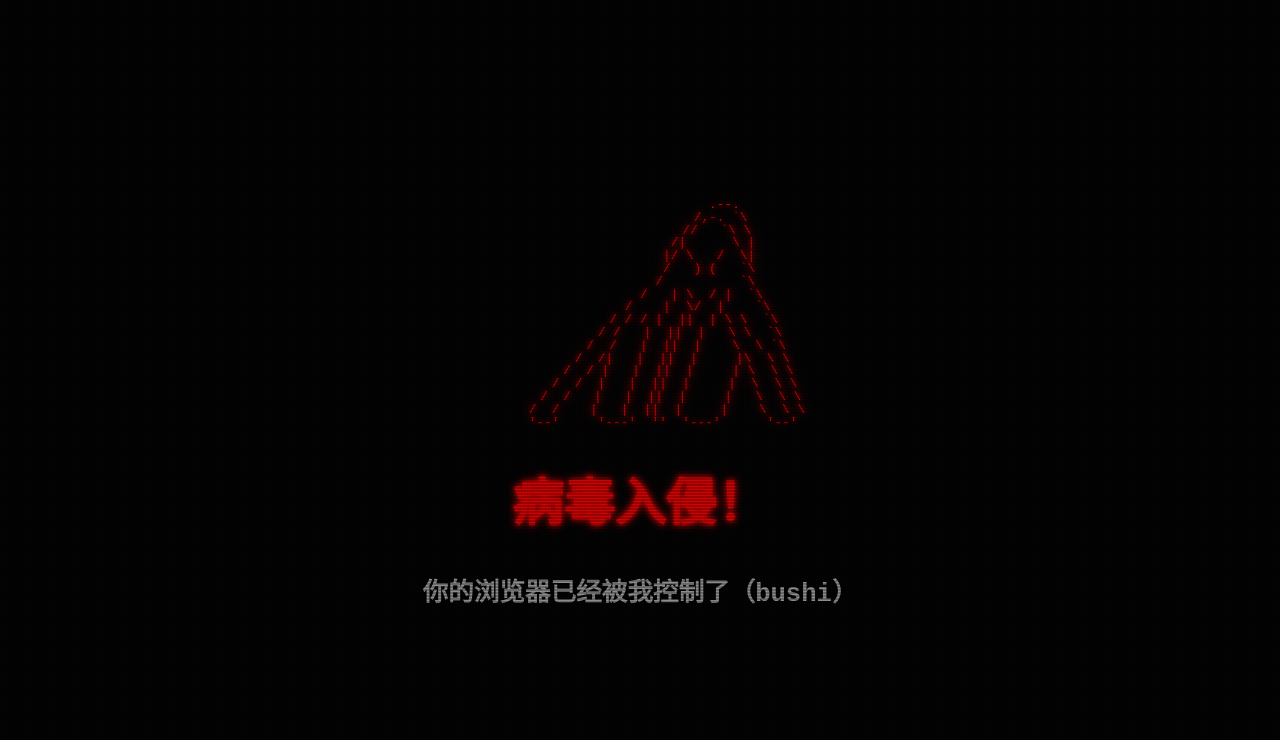
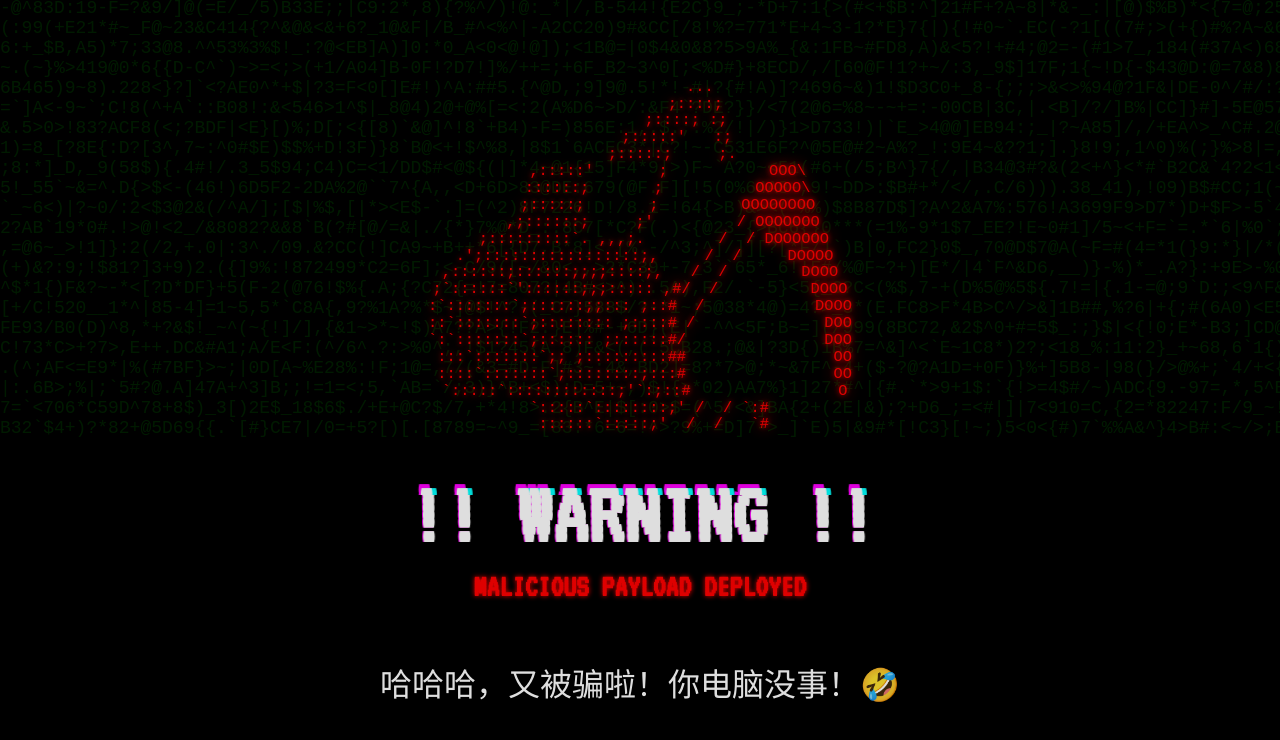
Before and after one commit to xzwnbkkk/xzwsrepository, a plain HTML site: page virus.html in a window 1280 px wide. Drawn offline with Linux system fonts and the light colour scheme.

Commit message:
Update virus.html

```diff
--- a/virus.html
+++ b/virus.html
@@ -4,51 +4,166 @@
   <meta charset="UTF-8">
   <title>!!! SYSTEM COMPROMISED !!!</title>
   <style>
-    body { background: #000; color: #f00; font-family: 'Courier New', Courier, monospace; overflow: hidden; display: flex; align-items: center; justify-content: center; height: 100vh; text-align: center; }
-    .container { animation: flicker 1.5s infinite alternate, shake 0.2s infinite; }
-    pre { font-size: 1vw; /* 字体大小随屏幕宽度变化 */ line-height: 1; text-shadow: 0 0 5px #f00, 0 0 10px #f00, 0 0 20px #f00; }
-    h1 { font-size: 4vw; margin-top: 20px; text-shadow: 0 0 5px #f00, 0 0 10px #f00; }
-    h2 { font-size: 2vw; color: #fff; margin-top: 10px; animation: flicker 2s infinite alternate 0.5s; }
-    /* 屏幕扫描线效果 */
-    body::after { content: " "; display: block; position: absolute; top: 0; left: 0; bottom: 0; right: 0; background: linear-gradient(rgba(18, 16, 16, 0) 50%, rgba(0, 0, 0, 0.25) 50%), linear-gradient(90deg, rgba(255, 0, 0, 0.06), rgba(0, 255, 0, 0.02), rgba(0, 0, 255, 0.06)); background-size: 100% 3px, 3px 100%; z-index: 2; pointer-events: none; animation: scanlines 5s linear infinite; }
-    @keyframes flicker {
+    @import url('https://fonts.googleapis.com/css2?family=VT323&display=swap');
+
+    body {
+      background: #000;
+      color: #f00;
+      font-family: 'VT323', monospace; /* 换一个更复古的像素风字体 */
+      overflow: hidden;
+      margin: 0;
+      padding: 0;
+    }
+
+    /* 新增：后台滚动代码效果 */
+    #background-text {
+      position: fixed;
+      top: -100%;
+      left: 0;
+      width: 100%;
+      height: 200%;
+      color: #0F0; /* 绿色代码 */
+      opacity: 0.1;
+      font-size: 18px;
+      z-index: 1;
+      user-select: none;
+      animation: scroll-up 20s linear infinite;
+    }
+
+    .container {
+      position: relative;
+      z-index: 10;
+      display: flex;
+      flex-direction: column;
+      align-items: center;
+      justify-content: center;
+      height: 100vh;
+      text-align: center;
+      animation: screen-flicker 1.5s infinite alternate, screen-shake 0.2s infinite;
+    }
+
+    /* 新的骷髅头样式 */
+    pre.skull {
+      font-size: 1.2vw; /* 随屏幕宽度自适应 */
+      line-height: 1.1;
+      text-shadow: 0 0 5px #f00, 0 0 15px #f00;
+      margin-bottom: 20px;
+    }
+
+    /* 酷炫的Glitch故障风标题 */
+    .glitch {
+      font-size: 7vw;
+      font-weight: bold;
+      position: relative;
+      color: #fff;
+      text-shadow: 0.05em 0 0 #00fffc, -0.025em -0.05em 0 #ff00fe, 0.025em 0.05em 0 #fec400;
+      animation: glitch-anim 1s infinite linear alternate-reverse;
+    }
+    .glitch::before, .glitch::after {
+      content: attr(data-text);
+      position: absolute;
+      top: 0; left: 0; width: 100%; height: 100%;
+      background: #000; overflow: hidden; clip: rect(0, 900px, 0, 0);
+    }
+    .glitch::before { left: -2px; text-shadow: 1px 0 #00fffc; animation: glitch-anim-2 1.5s infinite linear alternate-reverse; }
+    .glitch::after { left: 2px; text-shadow: -1px 0 #ff00fe; animation: glitch-anim-3 2s infinite linear alternate-reverse; }
+
+    h2 {
+      font-size: 2.5vw;
+      color: #f00;
+      text-shadow: 0 0 5px #f00;
+      margin-top: 10px;
+    }
+
+    /* 最后的真相，延迟出现 */
+    .punchline {
+        font-size: 2.5vw;
+        color: #fff;
+        margin-top: 30px;
+        opacity: 0;
+        animation: reveal-punchline 1s forwards;
+        animation-delay: 1.5s; /* 延迟1.5秒再出现 */
+    }
+
+    /* --- 动画关键帧 --- */
+    @keyframes scroll-up {
+      from { top: -100%; }
+      to { top: 0%; }
+    }
+    @keyframes screen-flicker {
       0%, 100% { opacity: 1; }
-      50% { opacity: 0.6; }
+      50% { opacity: 0.7; }
     }
-    @keyframes shake {
+    @keyframes screen-shake {
       0%, 100% { transform: translateX(0); }
-      50% { transform: translateX(2px); }
+      50% { transform: translateX(3px); }
     }
-    @keyframes scanlines {
-      from { background-position: 0 0; }
-      to { background-position: 0 100%; }
+    @keyframes reveal-punchline {
+        from { opacity: 0; transform: scale(0.5); }
+        to { opacity: 1; transform: scale(1); }
     }
+    @keyframes glitch-anim {
+      0% { clip: rect(42px, 9999px, 44px, 0); transform: skew(0.5deg); }
+      10% { clip: rect(17px, 9999px, 96px, 0); transform: skew(0.8deg); }
+      20% { clip: rect(81px, 9999px, 63px, 0); transform: skew(0.4deg); }
+      30% { clip: rect(25px, 9999px, 73px, 0); transform: skew(0.2deg); }
+      40% { clip: rect(48px, 9999px, 59px, 0); transform: skew(0.7deg); }
+      50% { clip: rect(65px, 9999px, 119px, 0); transform: skew(0.1deg); }
+      60% { clip: rect(92px, 9999px, 130px, 0); transform: skew(0.9deg); }
+      70% { clip: rect(15px, 9999px, 40px, 0); transform: skew(0.3deg); }
+      80% { clip: rect(70px, 9999px, 95px, 0); transform: skew(0.6deg); }
+      90% { clip: rect(35px, 9999px, 80px, 0); transform: skew(0.0deg); }
+      100% { clip: rect(42px, 9999px, 44px, 0); transform: skew(0.5deg); }
+    }
+    @keyframes glitch-anim-2 { 0% { clip: rect(65px, 9999px, 119px, 0); transform: skew(0.5deg); } 100% { clip: rect(65px, 9999px, 119px, 0); transform: skew(0.5deg); } }
+    @keyframes glitch-anim-3 { 0% { clip: rect(25px, 9999px, 73px, 0); transform: skew(0.2deg); } 100% { clip: rect(25px, 9999px, 73px, 0); transform: skew(0.2deg); } }
   </style>
 </head>
 <body>
+
+  <!-- 后台滚动代码 -->
+  <pre id="background-text"></pre>
+
   <div class="container">
-    <pre>
-                      .--.
-                     /,-. `\
-                    //   `\ \
-                   /|      \ |
-                  |/ \   /  \|
-                  /   ) (   `\
-                 /          `\
-                /   | \  / |  `\
-               /    |  \/  |    `\
-              / / / |  ||  | \ \  `\
-             / /   |  ||  |   \ \  `\
-            /  /   |  ||  |    \  \ `\
-           /  /|   |  ||  |     |\  \ \
-          /  / |   |  ||  |     | \  \ \
-         /  /  |   |  ||  |     |  \  \ \
-        /  /   |   |  ||  |     |   \  \ \
-       /  /    |   |  ||  |     |    \  \ \
-      '--'     '---'  ''  '---'      '--'
+    <pre class="skull">
+             ...
+            ;::::;
+          ;::::; :;
+        ;:::::'   :;
+       ;:::::;     ;.
+      ,:::::'       ;           OOO\
+      ::::::;       ;          OOOOO\
+      ;:::::;       ;         OOOOOOOO
+     ,;::::::;     ;'         / OOOOOOO
+   ;:::::::::`. ,,,;.        /  / DOOOOOO
+ .';:::::::::::::::::;,     /  /     DOOOO
+,::::::;::::::;;;;::::;,   /  /        DOOO
+;`::::::`'::::::;;;::::: ,#/  /          DOOO
+:`:::::::`;::::::;;::: ;::#  /            DOOO
+::`:::::::`;:::::::: ;::::# /              DOO
+`:`:::::::`;:::::: ;::::::#/               DOO
+ :::`:::::::`;; ;:::::::::##                OO
+ ::::`:::::::`;::::::::;:::#                OO
+ `:::::`::::::::::::;'`:;::#                O
+  `:::::`::::::::;' /  / `:#
+   ::::::`:::::;'  /  /   `#
     </pre>
-    <h1>病毒入侵！</h1>
-    <h2>你的浏览器已经被我控制了（bushi）</h2>
+    <div class="glitch" data-text="!! WARNING !!">!! WARNING !!</div>
+    <h2>MALICIOUS PAYLOAD DEPLOYED</h2>
+    <p class="punchline">哈哈哈，又被骗啦！你电脑没事！🤣</p>
   </div>
+
+  <script>
+    // 生成随机的后台滚动文本
+    const bgText = document.getElementById('background-text');
+    let content = '';
+    const chars = '0123456789ABCDEF!@#$%^&*()_+-=[]{}|;:,.<>?/`~';
+    for (let i = 0; i < 10000; i++) {
+      content += chars[Math.floor(Math.random() * chars.length)];
+      if (i % 200 === 0) content += '\n';
+    }
+    bgText.textContent = content;
+  </script>
+
 </body>
 </html>
```
